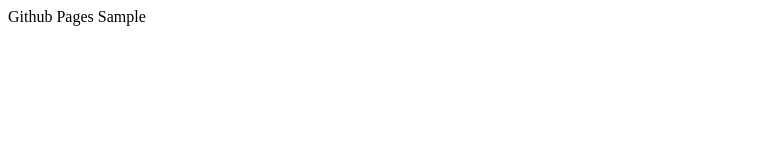
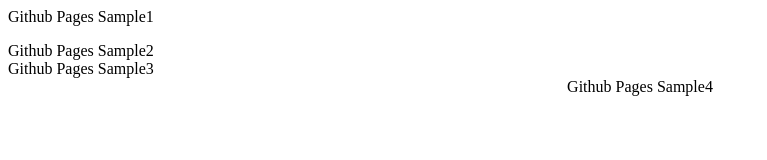
Before and after one commit to Fifte/github-pages-sample, a plain HTML site: page index.html in a window 1280 px wide. Shown: the whole page, without its empty margins (0-767 px from the left). Drawn offline with Linux system fonts and the light colour scheme.

Commit message:
change index.html

```diff
--- a/index.html
+++ b/index.html
@@ -1,7 +1,14 @@
 <html>
     <head>
     </head>
+    <title>
+        Github Pages Sample
+    </title>
     <body>
-        Github Pages Sample
+        Github Pages Sample1
+        <p></p>
+        Github Pages Sample2<br>
+        Github Pages Sample3<br>
+        <div align="center">Github Pages Sample4</div>
     </body>
 </html>
```
